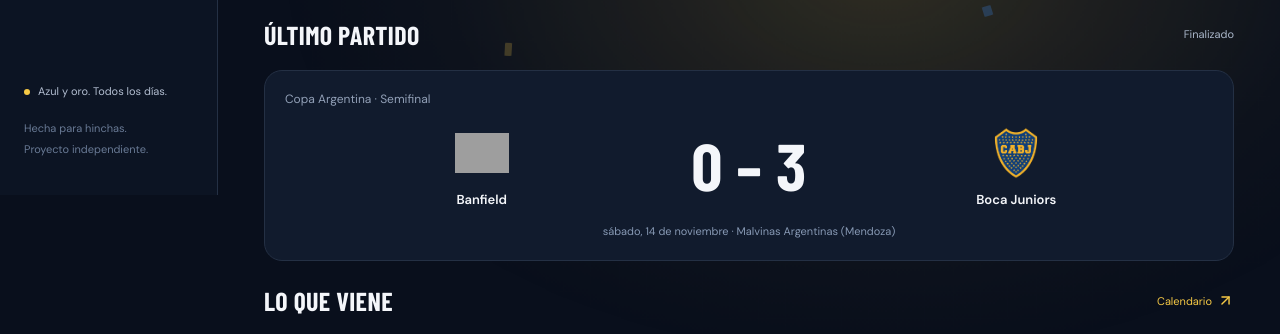
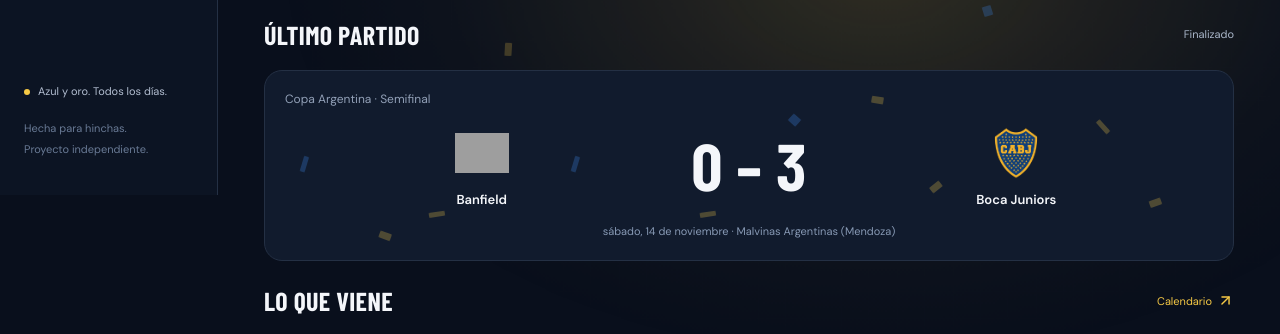
Before and after one commit to nicomasnovo/aquehorajuegaboca, a Next.js app: page / in a window 1280 px wide. Shown: the part 605-939 px from the top of the page. Built offline with nearby package versions, Linux system fonts and the light colour scheme; grey boxes are pictures that could not be loaded; a web font is replaced by a local one.

Commit message:
style: add subtle animated victory confetti inside last-match card

```diff
--- a/app/globals.css
+++ b/app/globals.css
@@ -295,3 +295,13 @@ body::before{content:"";position:fixed;right:-18vw;bottom:-22vh;width:90vw;heigh
 @keyframes ambientGoldDrift{0%{transform:translate3d(-13vw,9vh,0) scale(.95)}50%{transform:translate3d(0,-9vh,0) scale(1.08)}100%{transform:translate3d(-22vw,-3vh,0) scale(1)}}
 @media(max-width:750px){body::before{right:-35vw;bottom:-12vh;width:125vw;height:95vh;background:radial-gradient(ellipse at center,rgba(246,201,69,.19) 0%,rgba(246,201,69,.105) 24%,rgba(246,201,69,.03) 52%,transparent 73%);animation-duration:22s}}
 @media(prefers-reduced-motion:reduce){body::before{animation:none;transform:none;will-change:auto}}
+
+/* Victory confetti inside the last-match card only when Boca won. */
+.lastMatchPanel.lastMatchWin{position:relative;overflow:hidden;isolation:isolate}
+.lastMatchWin>.lastMatchConfetti{position:absolute;inset:0;overflow:hidden;pointer-events:none;z-index:0}
+.lastMatchWin>.lastMatchConfetti span{position:absolute;top:-20px;width:7px;height:12px;border-radius:1px;background:#f6c945;opacity:.27;animation:lastMatchConfettiFall 12s linear infinite}
+.lastMatchWin>.lastMatchConfetti span:nth-child(even){background:#3579d3;opacity:.32;width:9px;height:10px}
+.lastMatchWin>.lastMatchConfetti span:nth-child(3n){width:5px;height:16px}
+.lastMatchWin>.lastMatchConfetti~*{position:relative;z-index:1}
+@keyframes lastMatchConfettiFall{0%{transform:translate3d(0,-20px,0) rotate(0)}50%{transform:translate3d(20px,120px,0) rotate(220deg)}100%{transform:translate3d(-15px,340px,0) rotate(480deg)}}
+@media(prefers-reduced-motion:reduce){.lastMatchConfetti span{animation:none;display:none}}
```
